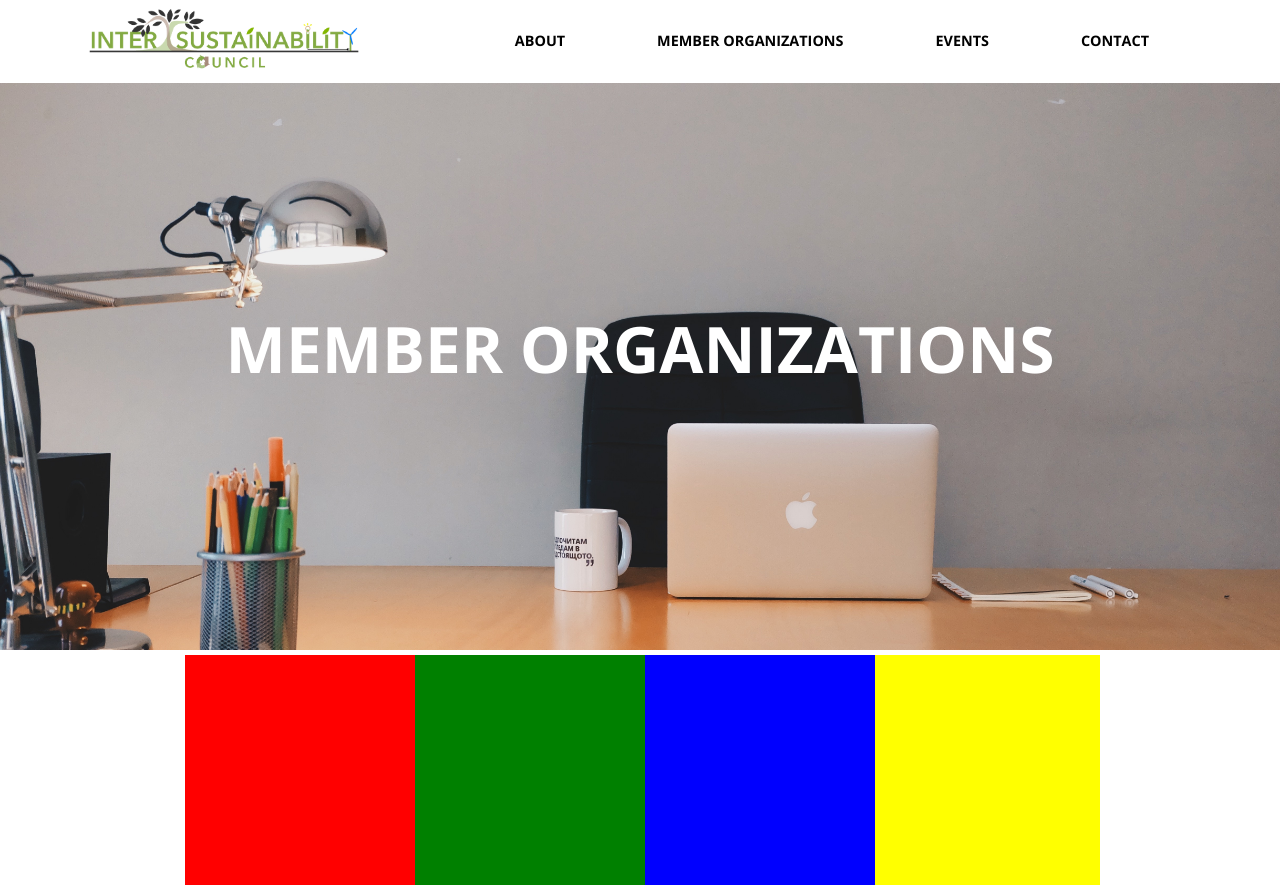
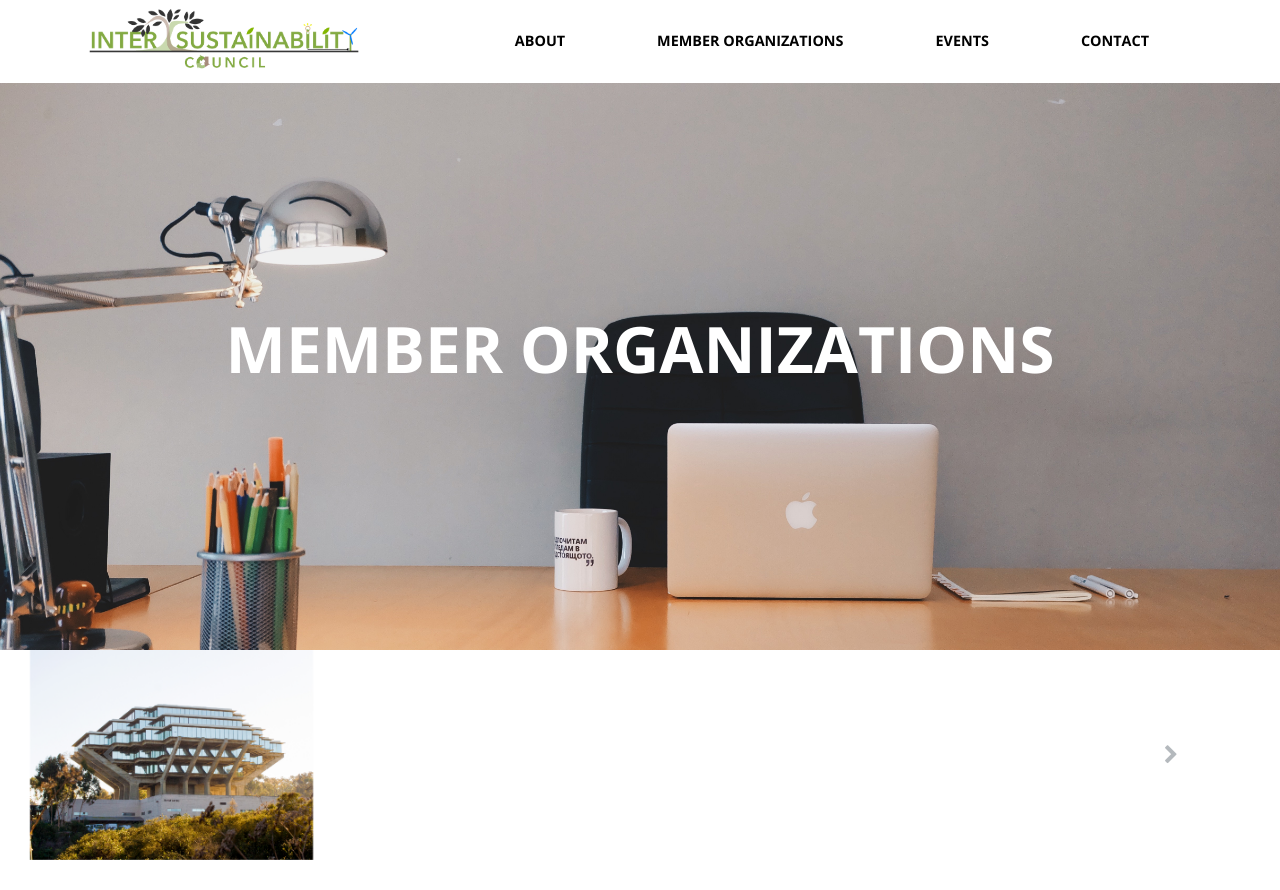
Before and after one commit to lynleyyama/COGS187B-ISC, a PHP site: page /memberorgs.html in a window 1280 px wide. After the commit the page ends 860 px from the top, so only its background shows below. Run offline with PHP 8.4, Linux system fonts and the light colour scheme; grey boxes labelled with a size stand in for pictures from a placeholder-image service; some libraries are stand-ins or nearby versions.

Commit message:
HEADER
Created memberorganizations.html

Created headerstyle.css for different member pages

```diff
--- a/css/index.css
+++ b/css/index.css
@@ -1,6 +1,6 @@
 /******************
 NAV BAR
-*******************/
+**********/
 
 
 #navLogo {
@@ -107,184 +107,4 @@
 .dropdown:hover .dropdown-content {
     display: block;
 }
-
-
-
- .col-centered {
-    float: none;
-    margin: 0 auto;
 }
-
-.carousel-control {
-    width: 8%;
-    width: 0px;
-}
-.carousel-control.left,
-.carousel-control.right {
-    margin-right: 40px;
-    margin-left: 32px;
-    background-image: none;
-    opacity: 1;
-}
-.carousel-control > a > span {
-    color: white;
-	  font-size: 29px !important;
-}
-
-.carousel-col {
-    position: relative;
-    min-height: 1px;
-    padding: 5px;
-    float: left;
- }
-
- .active > div { display:none; }
- .active > div:first-child { display:block; }
-
-/*xs*/
-@media (max-width: 767px) {
-  .carousel-inner .active.left { left: -50%; }
-  .carousel-inner .active.right { left: 50%; }
-	.carousel-inner .next        { left:  50%; }
-	.carousel-inner .prev		     { left: -50%; }
-  .carousel-col                { width: 50%; }
-	.active > div:first-child + div { display:block; }
-}
-
-/*sm*/
-@media (min-width: 768px) and (max-width: 991px) {
-  .carousel-inner .active.left { left: -50%; }
-  .carousel-inner .active.right { left: 50%; }
-	.carousel-inner .next        { left:  50%; }
-	.carousel-inner .prev		     { left: -50%; }
-  .carousel-col                { width: 50%; }
-	.active > div:first-child + div { display:block; }
-}
-
-/*md*/
-@media (min-width: 992px) and (max-width: 1199px) {
-  .carousel-inner .active.left { left: -33%; }
-  .carousel-inner .active.right { left: 33%; }
-	.carousel-inner .next        { left:  33%; }
-	.carousel-inner .prev		     { left: -33%; }
-  .carousel-col                { width: 33%; }
-	.active > div:first-child + div { display:block; }
-  .active > div:first-child + div + div { display:block; }
-}
-
-/*lg*/
-@media (min-width: 1200px) {
-  .carousel-inner .active.left { left: -25%; }
-  .carousel-inner .active.right{ left:  25%; }
-	.carousel-inner .next        { left:  25%; }
-	.carousel-inner .prev		     { left: -25%; }
-  .carousel-col                { width: 25%; }
-	.active > div:first-child + div { display:block; }
-  .active > div:first-child + div + div { display:block; }
-	.active > div:first-child + div + div + div { display:block; }
-}
-
-.block {
-	width: 306px;
-	height: 230px;
-}
-
-.red {background: red;}
-
-.blue {background: blue;}
-
-.green {background: green;}
-
-.yellow {background: yellow;}
-
-/*
-
-*/
-
-
-.col-centered {
-    float: none;
-    margin: 0 auto;
-}
-
-.carousel-control {
-    width: 8%;
-    width: 0px;
-}
-.carousel-control.left,
-.carousel-control.right {
-    margin-right: 40px;
-    margin-left: 32px;
-    background-image: none;
-    opacity: 1;
-}
-.carousel-control > a > span {
-    color: white;
-	  font-size: 29px !important;
-}
-
-.carousel-col {
-    position: relative;
-    min-height: 1px;
-    padding: 5px;
-    float: left;
- }
-
- .active > div { display:none; }
- .active > div:first-child { display:block; }
-
-/*xs*/
-@media (max-width: 767px) {
-  .carousel-inner .active.left { left: -50%; }
-  .carousel-inner .active.right { left: 50%; }
-	.carousel-inner .next        { left:  50%; }
-	.carousel-inner .prev		     { left: -50%; }
-  .carousel-col                { width: 50%; }
-	.active > div:first-child + div { display:block; }
-}
-
-/*sm*/
-@media (min-width: 768px) and (max-width: 991px) {
-  .carousel-inner .active.left { left: -50%; }
-  .carousel-inner .active.right { left: 50%; }
-	.carousel-inner .next        { left:  50%; }
-	.carousel-inner .prev		     { left: -50%; }
-  .carousel-col                { width: 50%; }
-	.active > div:first-child + div { display:block; }
-}
-
-/*md*/
-@media (min-width: 992px) and (max-width: 1199px) {
-  .carousel-inner .active.left { left: -33%; }
-  .carousel-inner .active.right { left: 33%; }
-	.carousel-inner .next        { left:  33%; }
-	.carousel-inner .prev		     { left: -33%; }
-  .carousel-col                { width: 33%; }
-	.active > div:first-child + div { display:block; }
-  .active > div:first-child + div + div { display:block; }
-}
-
-/*lg*/
-@media (min-width: 1200px) {
-  .carousel-inner .active.left { left: -25%; }
-  .carousel-inner .active.right{ left:  25%; }
-	.carousel-inner .next        { left:  25%; }
-	.carousel-inner .prev		     { left: -25%; }
-  .carousel-col                { width: 25%; }
-	.active > div:first-child + div { display:block; }
-  .active > div:first-child + div + div { display:block; }
-	.active > div:first-child + div + div + div { display:block; }
-}
-
-.block {
-	width: 306px;
-	height: 230px;
-}
-
-.red {background: red;}
-
-.blue {background: blue;}
-
-.green {background: green;}
-
-.yellow {background: yellow;}
--- a/js/creative.js
+++ b/js/creative.js
@@ -1,4 +1,5 @@
 (function($) {
+
   "use strict"; // Start of use strict
 
   // Smooth scrolling using jQuery easing
@@ -14,7 +15,6 @@
       }
     }
   });
-
 
   // Closes responsive menu when a scroll trigger link is clicked
   $('.js-scroll-trigger').click(function() {
--- a/memberorgs.html
+++ b/memberorgs.html
@@ -90,50 +90,42 @@
     Content
     ===========-->
 
-    <div class="container">
-            <div class="row">
-                <div class="col-xs-11 col-md-10 col-centered">
-
-                    <div id="carousel" class="carousel slide" data-ride="carousel" data-type="multi" data-interval="2500">
-                        <div class="carousel-inner">
-                            <div class="item active">
-                                <div class="carousel-col">
-                                    <div class="block red img-responsive"></div>
-                                </div>
-                            </div>
-                            <div class="item">
-                                <div class="carousel-col">
-                                    <div class="block green img-responsive"></div>
-                                </div>
-                            </div>
-                            <div class="item">
-                                <div class="carousel-col">
-                                    <div class="block blue img-responsive"></div>
-                                </div>
-                            </div>
-                            <div class="item">
-                                <div class="carousel-col">
-                                    <div class="block yellow img-responsive"></div>
-                                </div>
-                            </div>
-                        </div>
-
-                        <!-- Controls -->
-                        <div class="left carousel-control">
-                            <a href="#carousel" role="button" data-slide="prev">
-                                <span class="glyphicon glyphicon-chevron-left" aria-hidden="true"></span>
-                                <span class="sr-only">Previous</span>
-                            </a>
-                        </div>
-                        <div class="right carousel-control">
-                            <a href="#carousel" role="button" data-slide="next">
-                                <span class="glyphicon glyphicon-chevron-right" aria-hidden="true"></span>
-                                <span class="sr-only">Next</span>
-                            </a>
-                        </div>
+    <div class="container-fluid">
+            <div id="carouselExample" class="carousel slide" data-ride="carousel" data-interval="9000">
+                <div class="carousel-inner row w-100 mx-auto" role="listbox">
+                    <div class="carousel-item col-md-3 active">
+                        <img class="img-fluid mx-auto d-block" src="img/header1.jpg" alt="slide 1">
                     </div>
-
+                    <div class="carousel-item col-md-3">
+                        <img class="img-fluid mx-auto d-block" src="img/header.jpg" alt="slide 2">
+                    </div>
+                    <div class="carousel-item col-md-3">
+                        <img class="img-fluid mx-auto d-block" src="img/isc.png" alt="slide 3">
+                    </div>
+                    <div class="carousel-item col-md-3">
+                        <img class="img-fluid mx-auto d-block" src="img/team-1.jpg" alt="slide 4">
+                    </div>
+                    <div class="carousel-item col-md-3">
+                        <img class="img-fluid mx-auto d-block" src="img/team-2.jpg" alt="slide 5">
+                    </div>
+                    <div class="carousel-item col-md-3">
+                        <img class="img-fluid mx-auto d-block" src="img/team-3.jpg" alt="slide 6">
+                    </div>
+                    <div class="carousel-item col-md-3">
+                        <img class="img-fluid mx-auto d-block" src="//placehold.it/600x400?text=7" alt="slide 7">
+                    </div>
+                    <div class="carousel-item col-md-3">
+                        <img class="img-fluid mx-auto d-block" src="//placehold.it/600x400?text=8" alt="slide 7">
+                    </div>
                 </div>
+                <a class="carousel-control-prev" href="#carouselExample" role="button" data-slide="prev">
+                    <i class="fa fa-chevron-left fa-lg text-muted"></i>
+                    <span class="sr-only">Previous</span>
+                </a>
+                <a class="carousel-control-next text-faded" href="#carouselExample" role="button" data-slide="next">
+                    <i class="fa fa-chevron-right fa-lg text-muted"></i>
+                    <span class="sr-only">Next</span>
+                </a>
             </div>
         </div>
 
```
Also changed, not shown: css/headerstyle.css (line endings or trailing spaces), 1 other file.
